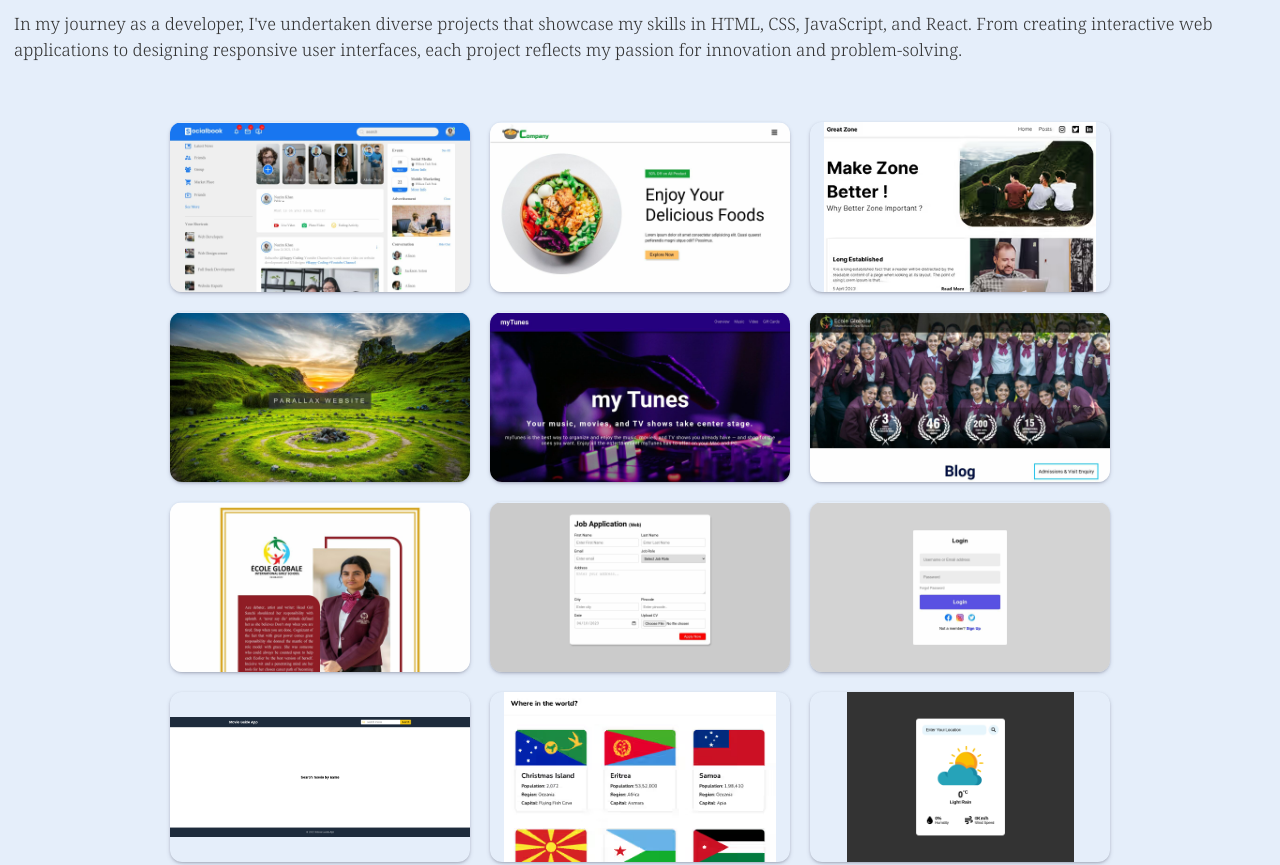
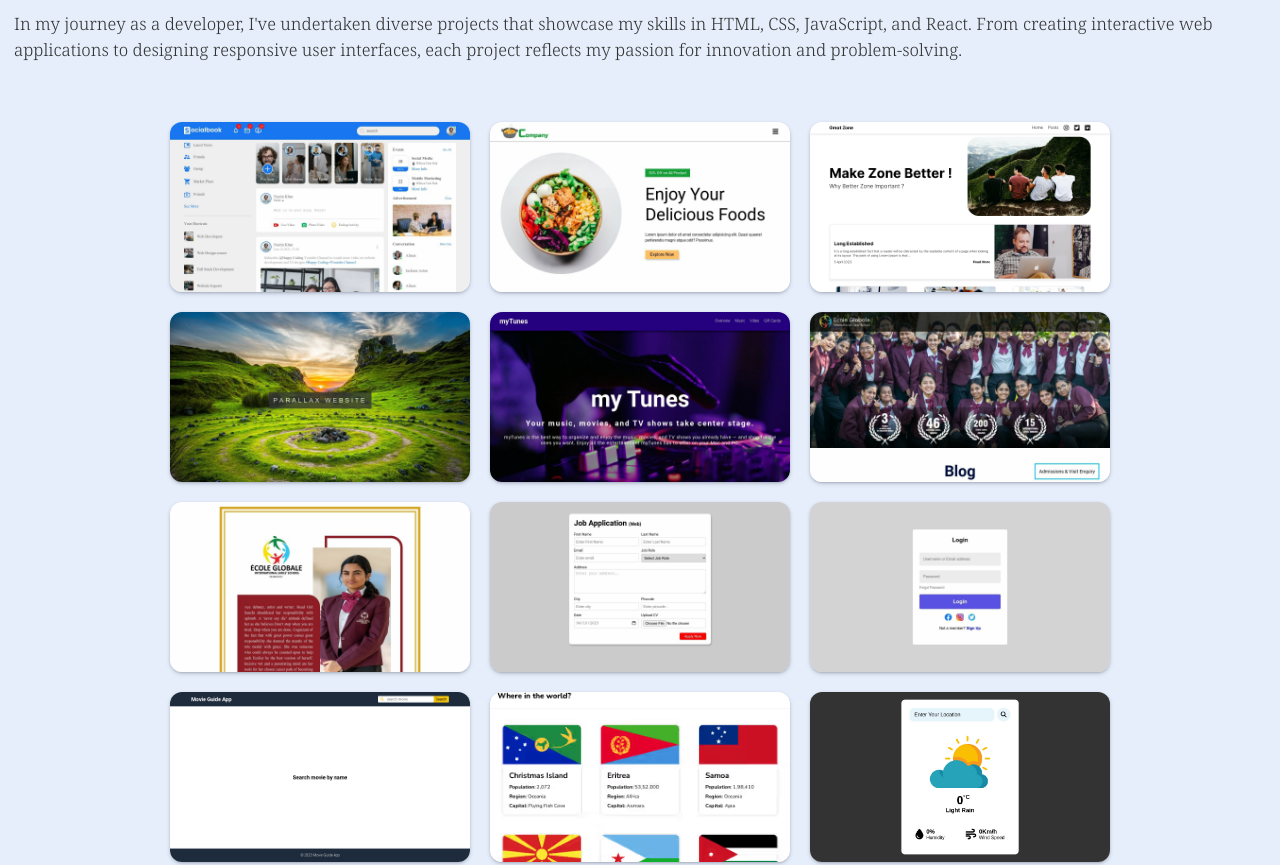
Before and after one commit to nazim142322/myportfolio, a plain HTML site: page index.html in a window 1280 px wide. Shown: the part 1460-2325 px from the top of the page. Drawn offline with Linux system fonts and the light colour scheme.

Commit message:
project images improved

```diff
--- a/index.html
+++ b/index.html
@@ -111,7 +111,7 @@
                     </div>
                 </a>
                 <a href="https://peaceful-blini-412b31.netlify.app/" target="_blank">
-                    <div class="flex-card" style="--bgimg: url('images/img/frnd/frnd.avif')">
+                    <div class="flex-card" style="--bgimg: url('images/img/frnd/frnd.png')">
                         <div class="flex-card-content">
                             <p></p>
                         </div>
--- a/style.css
+++ b/style.css
@@ -333,7 +333,7 @@ main {
   background-image: var(--bgimg);
   background-repeat: no-repeat;
   background-position: center center;
-  background-size: contain;
+  background-size: cover;
   box-shadow: rgba(100, 100, 111, 0.2) 0px 7px 29px 0px;
 }
 .flex-card-content {
```
Also changed, not shown: images/img/frnd/frnd.png (added).
